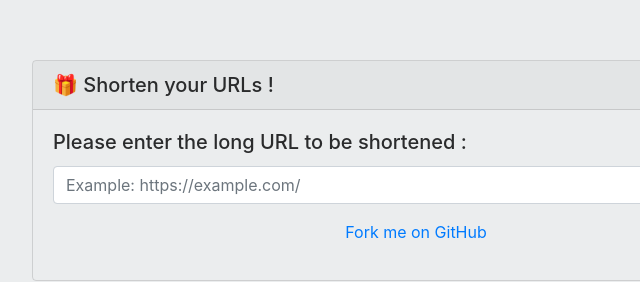
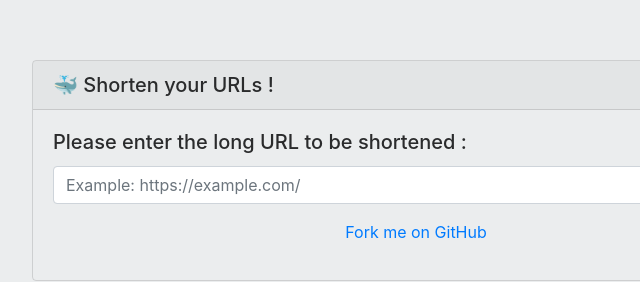
Before and after one commit to toshikidev/fuki, a website: page src/components/index.html in a window 1280 px wide. Shown: the part 230-512 px from the top of the page, 224-864 px from the left. Drawn offline with nearby package versions, Linux system fonts and the light colour scheme.

Commit message:
fix(default theme): 🐳

```diff
--- a/src/components/index.html
+++ b/src/components/index.html
@@ -70,7 +70,7 @@
 </head>
 <body>
   <div class="card">
-    <h5 class="card-header">🎁 Shorten your URLs !</h5>
+    <h5 class="card-header">🐳 Shorten your URLs !</h5>
     <div class="card-body">
       <h5 class="card-title">Please enter the long URL to be shortened :</h5>
       <div class="input-group mb-3">
```
